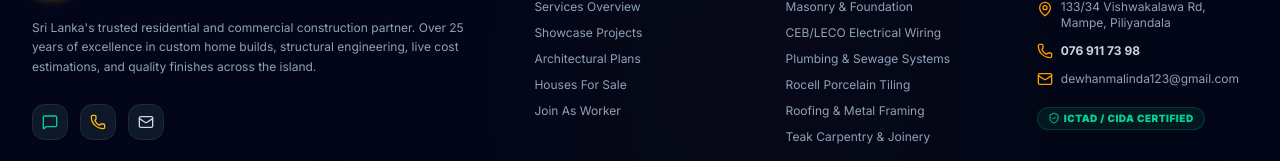
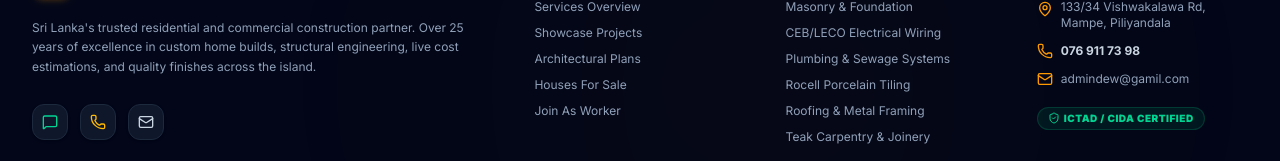
Before and after one commit to DewXcode2002/Construction-Web-site, a React (Vite) app in the folder frontend/: page / in a window 1280 px wide. Shown: the part 6611-6772 px from the top of the page. Built offline with nearby package versions, Linux system fonts and the light colour scheme; no server answers.

Commit message:
Update contact email to admindew@gamil.com in CustomerDashboard and Footer

```diff
--- a/frontend/src/components/Footer.jsx
+++ b/frontend/src/components/Footer.jsx
@@ -56,7 +56,7 @@ export default function Footer() {
                 <Phone className="h-4 w-4" />
               </a>
               <a
-                href="mailto:dewhanmalinda123@gmail.com"
+                href="mailto:admindew@gamil.com"
                 className="w-9 h-9 rounded-xl bg-slate-900 border border-slate-800 text-slate-300 flex items-center justify-center hover:bg-white hover:text-slate-950 transition-all cursor-pointer shadow-sm"
                 title="Email Us"
               >
@@ -130,7 +130,7 @@ export default function Footer() {
               </div>
               <div className="flex items-center space-x-2">
                 <Mail className="h-4 w-4 text-amber-500 shrink-0" />
-                <a href="mailto:dewhanmalinda123@gmail.com" className="hover:text-amber-400 transition-colors truncate">dewhanmalinda123@gmail.com</a>
+                <a href="mailto:admindew@gamil.com" className="hover:text-amber-400 transition-colors truncate">admindew@gamil.com</a>
               </div>
               <div className="pt-2">
                 <span className="inline-flex items-center space-x-1 text-[10px] uppercase tracking-wider font-extrabold bg-emerald-500/10 text-emerald-400 border border-emerald-500/20 px-2.5 py-1 rounded-full">
--- a/frontend/src/pages/CustomerDashboard.jsx
+++ b/frontend/src/pages/CustomerDashboard.jsx
@@ -1698,7 +1698,7 @@ export default function CustomerDashboard() {
               </div>
               <div className="flex items-center space-x-2">
                 <Mail className="h-3.5 w-3.5 text-amber-500 shrink-0" />
-                <span>rohanaconstruction@gmail.com</span>
+                <a href="mailto:admindew@gamil.com" className="hover:text-amber-400 transition-colors">admindew@gamil.com</a>
               </div>
               <div className="flex items-center space-x-2">
                 <div className="h-2 w-2 bg-emerald-400 rounded-full animate-pulse shrink-0"></div>
```
